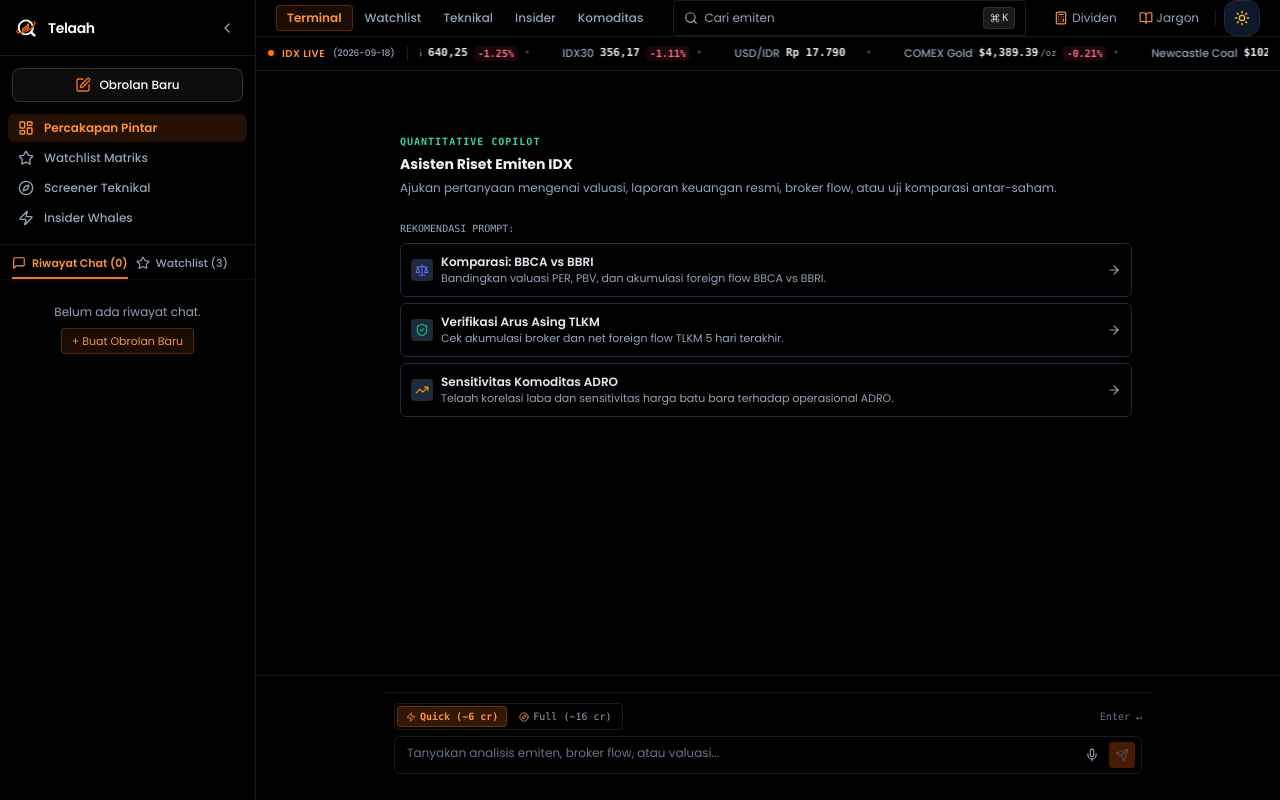
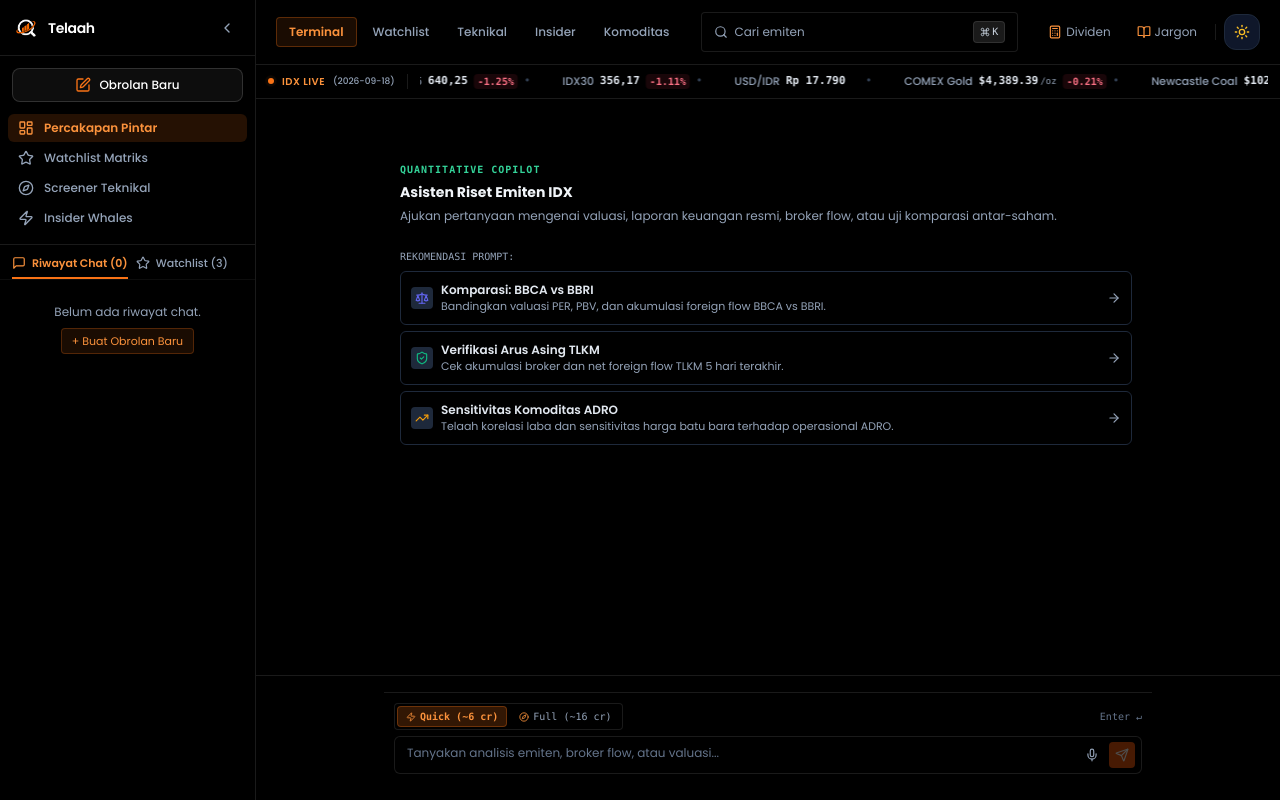
Before and after one commit to meets-indonesia/Telaah-AI, a Next.js app: page / in a window 1280 px wide. Built offline with nearby package versions, Linux system fonts and the light colour scheme.

Commit message:
style(header): add proper vertical padding and min-height to header navigation row and its member buttons

```diff
--- a/src/components/Header.tsx
+++ b/src/components/Header.tsx
@@ -55,17 +55,17 @@
   return (
     <header className="sticky top-0 z-40 border-b border-slate-200 dark:border-white/10 bg-white/95 dark:bg-black/75 backdrop-blur-md supports-[backdrop-filter]:bg-white/90 dark:supports-[backdrop-filter]:bg-black/75">
       {/* Top Main Navigation Bar */}
-      <div className="w-full px-3 lg:px-5 h-13 flex items-center justify-between gap-3 text-xs">
+      <div className="w-full px-3 lg:px-5 py-2.5 min-h-[50px] flex items-center justify-between gap-3 text-xs">
         {/* Brand & Section Nav */}
-        <div className="flex items-center gap-4 shrink-0">
-          <nav aria-label="Navigasi Utama" className="hidden sm:flex items-center gap-0.5">
+        <div className="flex items-center gap-4 shrink-0 py-0.5">
+          <nav aria-label="Navigasi Utama" className="hidden sm:flex items-center gap-1 py-0.5">
             {navLinks.map((link) => {
               const active = pathname === link.href;
               return (
                 <Link
                   key={link.href}
                   href={link.href}
-                  className={`px-2.5 py-1 rounded text-xs font-medium transition-colors ${
+                  className={`px-3 py-1.5 rounded text-xs font-medium transition-colors ${
                     active
                       ? "bg-orange-500/10 text-orange-600 dark:text-orange-400 border border-orange-500/30 font-semibold"
                       : "text-slate-600 dark:text-slate-400 hover:text-slate-950 dark:hover:text-white hover:bg-slate-100 dark:hover:bg-white/5"
@@ -79,11 +79,11 @@
         </div>
 
         {/* Global Search Hotkey Trigger */}
-        <div className="flex-1 max-w-sm mx-2">
+        <div className="flex-1 max-w-sm mx-2 py-0.5">
           <button
             type="button"
             onClick={onFocusSearch}
-            className="w-full flex items-center justify-between px-2.5 py-1.5 rounded bg-slate-50 dark:bg-black/50 border border-slate-200 dark:border-white/10 text-slate-500 dark:text-slate-400 hover:border-orange-500/50 hover:text-slate-900 dark:hover:text-slate-200 transition text-xs"
+            className="w-full flex items-center justify-between px-3 py-2 rounded bg-slate-50 dark:bg-black/50 border border-slate-200 dark:border-white/10 text-slate-500 dark:text-slate-400 hover:border-orange-500/50 hover:text-slate-900 dark:hover:text-slate-200 transition text-xs"
           >
             <span className="flex items-center gap-1.5">
               <Search className="w-3.5 h-3.5 text-slate-500 dark:text-slate-400 shrink-0" />
@@ -96,13 +96,13 @@
         </div>
 
         {/* Right Tools & Toggles */}
-        <div className="flex items-center gap-1.5 shrink-0">
+        <div className="flex items-center gap-1.5 shrink-0 py-0.5">
           {onOpenDividend && (
             <button
               type="button"
               onClick={onOpenDividend}
               title="Kalkulator Dividen"
-              className="hidden sm:inline-flex items-center gap-1 px-2 py-1 rounded hover:bg-slate-100 dark:hover:bg-white/5 text-slate-600 dark:text-slate-400 hover:text-slate-950 dark:hover:text-white text-xs transition"
+              className="hidden sm:inline-flex items-center gap-1 px-2.5 py-1.5 rounded hover:bg-slate-100 dark:hover:bg-white/5 text-slate-600 dark:text-slate-400 hover:text-slate-950 dark:hover:text-white text-xs transition"
             >
               <Calculator className="w-3.5 h-3.5 text-orange-600 dark:text-orange-400" />
               <span className="hidden xl:inline">Dividen</span>
@@ -114,7 +114,7 @@
               type="button"
               onClick={onOpenJargon}
               title="Kamus Jargon Saham"
-              className="hidden sm:inline-flex items-center gap-1 px-2 py-1 rounded hover:bg-slate-100 dark:hover:bg-white/5 text-slate-600 dark:text-slate-400 hover:text-slate-950 dark:hover:text-white text-xs transition"
+              className="hidden sm:inline-flex items-center gap-1 px-2.5 py-1.5 rounded hover:bg-slate-100 dark:hover:bg-slate-50 text-slate-600 dark:text-slate-400 hover:text-slate-950 dark:hover:text-white text-xs transition"
             >
               <BookOpen className="w-3.5 h-3.5 text-orange-600 dark:text-orange-400" />
               <span className="hidden xl:inline">Jargon</span>
```
